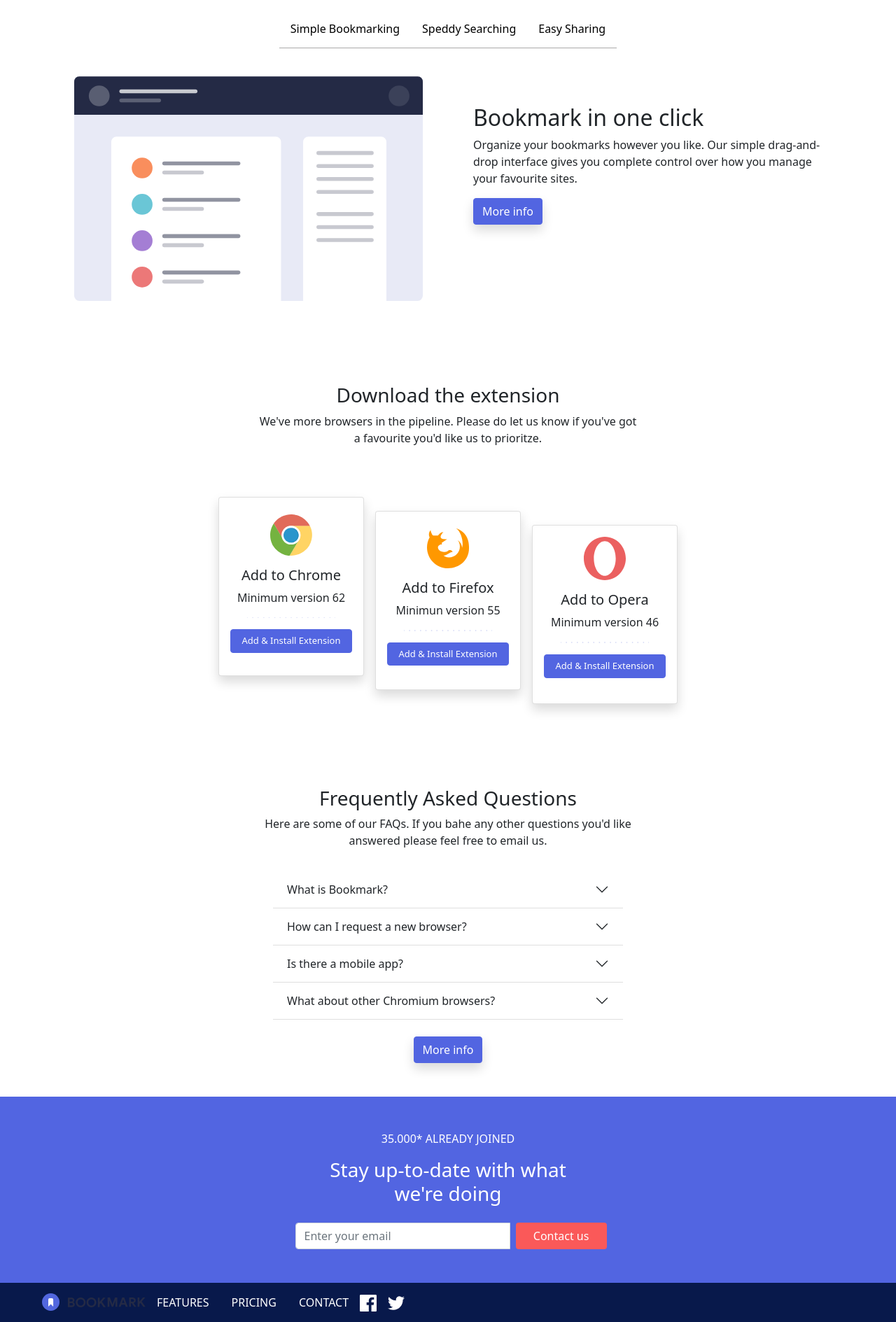
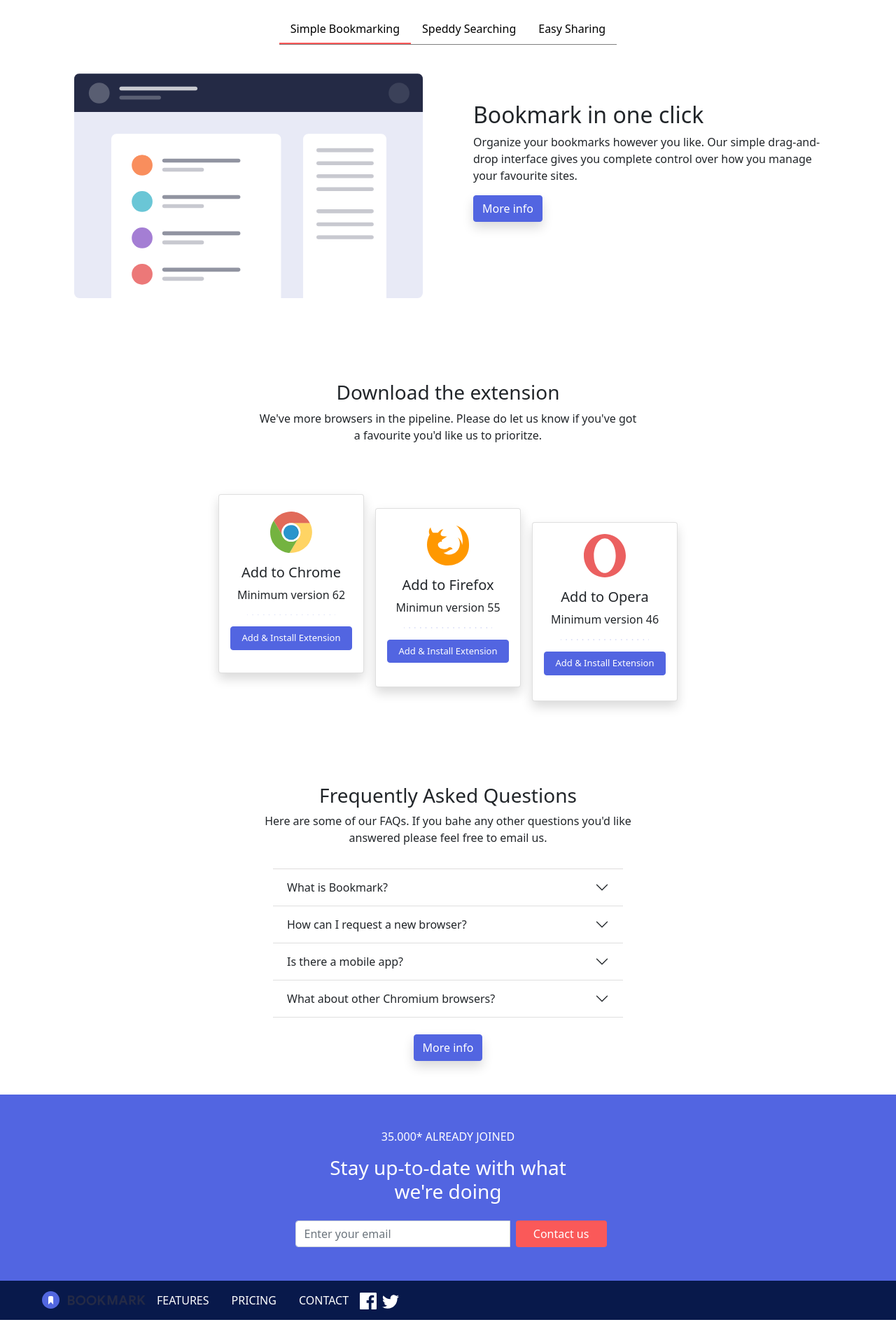
Before and after one commit to Lauranadeu/S2.Bootstrap-SASS, a website: page index.html in a window 1280 px wide. Shown: the part 794-2683 px from the top of the page at 70% size. Drawn offline with Linux system fonts and the light colour scheme.

```diff
--- a/index.html
+++ b/index.html
@@ -40,23 +40,7 @@
   </nav>
 </div>
 
-  <!--
-    <div class="container-fluid">
-        <nav class="navbar navbar-light">
-            <div class="container">
-              <a class="navbar-brand" href="#">
-                <img src="Imagenes/logo-bookmark.svg" alt="">
-              </a>
-              <div class="login d-flex">
-                <button class="btn success me-2" type="button">FEATURES</button>
-                <button class="btn success me-2" type="button">PRICING</button>
-                <button class="btn success me-2" type="button">CONTACT</button>
-                <button class="btn btn-success me-2 pe-4 ps-4" type="button">LOGIN</button>
-            </div>
-            </div>
-          </nav>
 
-  -->
           <section>
             <div class="container">
               <div class="row">
@@ -95,19 +79,24 @@
             </div>
 
 
+            <ul class="nav nav-tabs justify-content-center d-flex flex-column flex-sm-row align-content-center text-center">
+              <li class="nav-item3">
+                <a class="nav-link active" aria-current="page" href="#">Simple Bookmarking</a>
+              </li>
+              <li class="nav-item3">
+                <a class="nav-link" href="#">Speddy Searching</a>
+              </li>
+              <li class="nav-item3">
+                <a class="nav-link" href="#">Easy Sharing</a>
+              </li>
 
-            <ul class="nav justify-content-center d-flex flex-column flex-sm-row align-content-center text-center">
+            </ul>
 
-              <li class="nav-item2">
-                <a class="nav-link" id="navlink2" href="#">Simple Bookmarking</a>
-              </li>
-              <li class="nav-item2">
-                <a class="nav-link" id="navlink2" href="#">Speddy Searching</a>
-              </li>
-              <li class="nav-item2">
-                <a class="nav-link" id="navlink2" href="#">Easy Sharing</a>
-              </li>
-            </ul>
+
+
+
+
+
 
 
 
@@ -204,7 +193,7 @@
 
 
             <div class="accordion accordion-flush d-flex flex-column align-items-center"  id="accordionFlushExample">
-              <div class="accordion-item" style="width: 500px;">
+              <div class="accordion-item" id="accordion" style="width: 500px;">
                 <h2 class="accordion-header" id="flush-headingOne">
                   <button class="accordion-button collapsed" type="button" data-bs-toggle="collapse" data-bs-target="#flush-collapseOne" aria-expanded="false" aria-controls="flush-collapseOne">
                     What is Bookmark?
@@ -295,7 +284,7 @@
     </footer>
 
     <aside>
-      <div class="container-fluid d-flex justify-content-center justify-content-md-start" style="background-color: rgb(8, 25, 75);">
+      <div class="container-fluid d-flex justify-content-center justify-content-md-start" id="peu" style="background-color: rgb(8, 25, 75); width: 100vw;">
         <nav class="navbar d-flex">
           <div class="container-fluid ps-5">
             <ul class="nav d-flex flex-column flex-md-row align-content-center justify-content-center text-center">
@@ -312,11 +301,9 @@
                 <a class="nav-link" id="navitem3" href="#">CONTACT</a>
               </li>
             </ul>
-            <div class="socialmedia d-flex gap-3">
-
+            <div class="socialmedia d-flex gap-2 col-6 col-md">
               <a href="#"> <img src="imagenes/icon-facebook.svg" id="xxss" alt=""></a>
               <a href="#"> <img src="imagenes/icon-twitter.svg" id="xxss" alt=""></a>
-
             </div>
           </div>
         </nav>
--- a/sass/custom.scss
+++ b/sass/custom.scss
@@ -1,7 +1,7 @@
 @import "../node_modules/bootstrap/scss/bootstrap";
 
-$primary:      #5265E1;
-$secondary:     #FA5959;
+$primary: #5265E1;
+$secondary: #FA5959;
 
 body {
     height: 100vh;
@@ -12,7 +12,6 @@
     background-color: #ffffff;
     border-color: $secondary;
     font-weight: bold;
-
 }
 
 
@@ -20,7 +19,6 @@
     color: #fff;
     background-color: $secondary;
     border-color: $secondary;
-
 }
 
 .btn-light:hover {
@@ -57,7 +55,6 @@
 }
 
 
-
 h3 {
     text-align: center;
 }
@@ -66,6 +63,51 @@
     text-align: center;
 }
 
+.nav-tabs {
+    border-bottom: 1px solid #ffffff;
+    width: 100vw;
+    justify-content: center;
+}
+
+.nav-tabs li {
+    border-bottom: .5px solid grey;
+
+}
+
+.nav-tabs .nav-link {
+    margin-bottom: 0px;
+    background: none;
+    border-bottom: 2 px solid $secondary;
+    border-top-left-radius: 0rem;
+    border-top-right-radius: 0rem;
+    color: black;
+    border: none;
+}
+
+
+.nav-tabs .nav-link:hover,
+.nav-tabs .nav-link:focus {
+    color: $secondary;
+
+}
+
+
+.nav-tabs .nav-link.active,
+.nav-tabs .nav-item.show .nav-link {
+    color: black;
+    border-bottom: 2px solid $secondary;
+
+    @media (max-width: 540px) {
+        border-top: 0.5px solid grey;
+        width: 90vw;
+    }
+}
+
+.nav-tabs .dropdown-menu {
+    margin-top: -1px;
+    border-top-left-radius: 0;
+    border-top-right-radius: 0;
+}
 
 .nav-item {
     padding: 20px;
@@ -78,14 +120,10 @@
 }
 
 
-
 #navlink2:hover {
     color: $secondary;
     font-weight: bold;
-
 }
-
-
 
 #contenidor2 {
     padding-top: 40px;
@@ -95,18 +133,8 @@
     padding-top: 40px;
 }
 
-
 .card-img-top {
     width: 60px;
-
-}
-
-.card :nth-child(1) {
-
-
-}
-
-#columcards {
 
 }
 
@@ -117,24 +145,22 @@
 
 .card:nth-child(1) {
     margin-top: 0px;
-
 }
 
 .card:nth-child(2) {
     margin-top: 40px;
+
     @media (max-width: 768px) {
         margin-top: 0px;
     }
-
 }
-
 
 .card:nth-child(3) {
     margin-top: 80px;
+
     @media (max-width: 768px) {
         margin-top: 0px;
     }
-
 }
 
 .card-img-top-dots {
@@ -142,7 +168,6 @@
     width: 100%;
     margin: 0px;
     padding: 0px;
-
 }
 
 
@@ -159,7 +184,7 @@
 }
 
 footer {
-    background-color:$primary;
+    background-color: $primary;
     color: white;
 }
 
@@ -176,15 +201,6 @@
 }
 
 
-.socialmedia {
-    display: flex;
-    align-content: flex-end;
-    justify-content: end;
-}
-
-.socialmedia img {
-    background-image: $secondary;
-}
 
 .btn-info {
     background-color: none;
@@ -193,7 +209,6 @@
 
 #navitem3 {
     color: white;
-
 }
 
 #navitem3:hover {
@@ -212,6 +227,33 @@
     font-style: italic;
 }
 
-.svgsocialmedia:hover {
+#peu {
+    width: 100vw;
+}
+
+
+.socialmedia {
+    display: flex;
+    align-content: flex-end;
+    justify-content: end;
+    @media (min-width: 768px) {
+        display: flex;
+        justify-content: flex-end;
+        align-content: flex-end;
+        align-items: flex-end;
+        justify-self: flex-end;
+    }
+}
+
+#accordion {
+    border-top: 0.3px solid rgb(223, 220, 220);
+
+    @media (max-width: 750px) {
+        border-top: grey;
+    }
+}
+
+#xxss:hover {
     fill: red;
+
 }
```
Also changed, not shown: sass/custom.css, 1 other file. Lines whose indentation alone changed are shown as unchanged.
